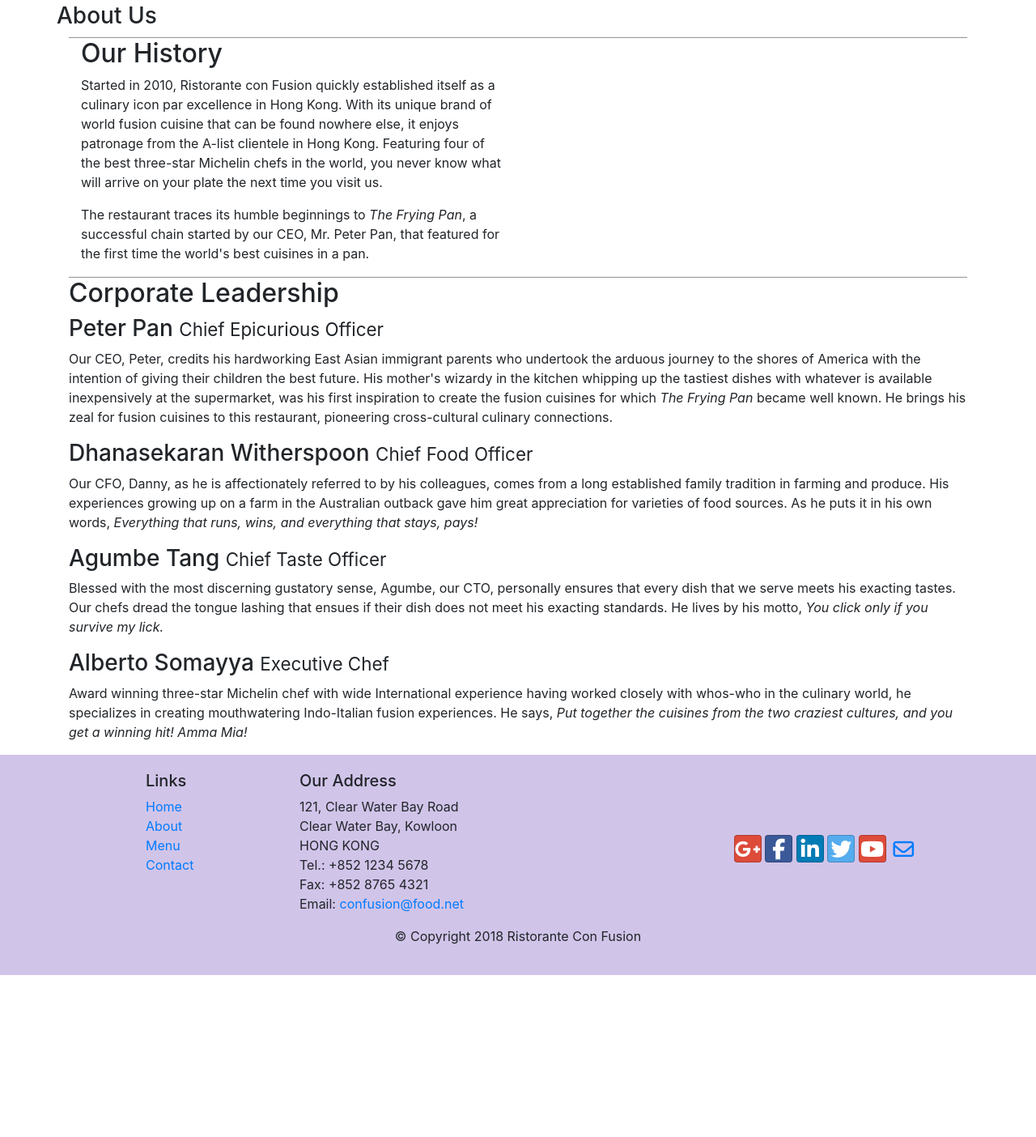
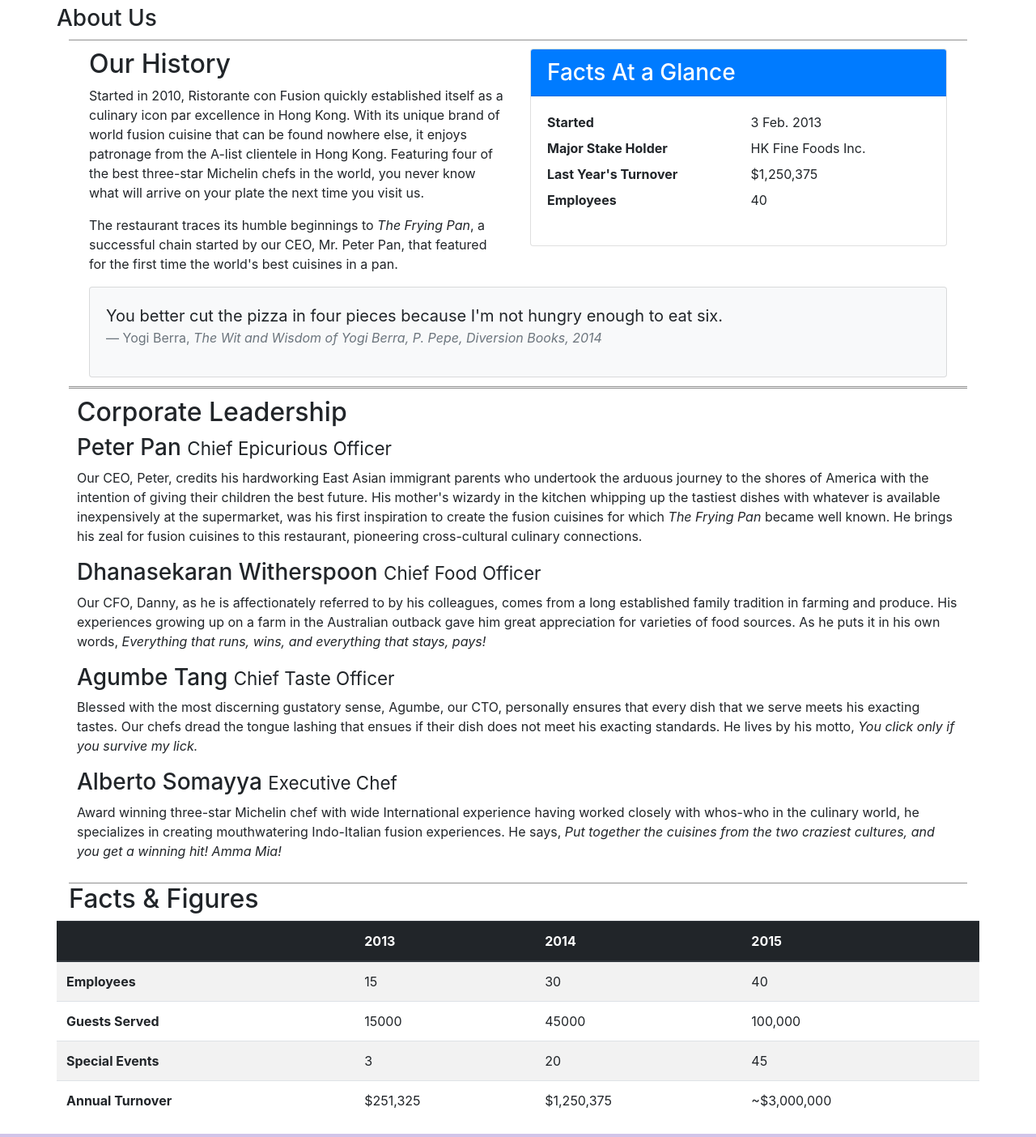
Before and after one commit to Nupur001/conFusion, a website: page aboutus.html in a window 1280 px wide. Shown: the part 359-1763 px from the top of the page at 81% size. Before the commit the page ends 1563 px from the top, so only its background shows below. Drawn offline with Linux system fonts and the light colour scheme; files whose address does not match are found by name.

Commit message:
Images, Logos and badges

```diff
--- a/aboutus.html
+++ b/aboutus.html
@@ -18,7 +18,7 @@
     <nav class="navbar navbar-dark navbar-expand-sm fixed-top">
         <div class="container">
 
-           <a class="navbar-brand" href="#">Ristorante Con Fusion</a>
+           <a class="navbar-brand mr-auto" href="index.html"><img src="img/logo.png" height="30" width="41"></a>
            <button class="navbar-toggler" type="button" data-toggle="collapse" data-target="#Navbar">
                 <span class="navbar-toggler-icon"></span>
             </button>
@@ -41,6 +41,9 @@
                     <h1>Ristorante con Fusion</h1>
                     <p>We take inspiration from the World's best cuisines, and create a unique fusion experience. Our lipsmacking creations will tickle your culinary senses!</p>
                 </div>
+                <div class="col-12 col-sm align-self-center">
+                    <img src="img/logo.png" class="img-fluid">
+                </div>
             </div>
         </div>
     </header>
@@ -56,17 +59,49 @@
 
             </div>
         </div >
-        <div class="row_content">
+        <div class="row row_content">
             <div class="col-12 col-sm-6">
                 <h2>Our History</h2>
                 <p>Started in 2010, Ristorante con Fusion quickly established itself as a culinary icon par excellence in Hong Kong. With its unique brand of world fusion cuisine that can be found nowhere else, it enjoys patronage from the A-list clientele in Hong Kong.  Featuring four of the best three-star Michelin chefs in the world, you never know what will arrive on your plate the next time you visit us.</p>
                 <p>The restaurant traces its humble beginnings to <em>The Frying Pan</em>, a successful chain started by our CEO, Mr. Peter Pan, that featured for the first time the world's best cuisines in a pan.</p>
+
             </div>
+             <div class="col-12 col-sm-6">
+                <div class="card">
+                    <h3 class="card-header bg-primary text-white">Facts At a Glance</h3>
+                    <div class="card-body">
+                        <dl class="row">
+                            <dt class="col-6">Started</dt>
+                            <dd class="col-6">3 Feb. 2013</dd>
+                            <dt class="col-6">Major Stake Holder</dt>
+                            <dd class="col-6">HK Fine Foods Inc.</dd>
+                            <dt class="col-6">Last Year's Turnover</dt>
+                            <dd class="col-6">$1,250,375</dd>
+                            <dt class="col-6">Employees</dt>
+                            <dd class="col-6">40</dd>
+                        </dl>
+                    </div>
+                </div>
+            </div>
+                        <div class="col-12">
+                <div class="card card-body bg-light">
+                    <blockquote class="blockquote">
+                        <p class="mb-0">You better cut the pizza in four pieces because
+                            I'm not hungry enough to eat six.</p>
+                        <footer class="blockquote-footer">Yogi Berra,
+                            <cite title="Source Title">The Wit and Wisdom of Yogi Berra,
+                            P. Pepe, Diversion Books, 2014</cite>
+                        </footer>
+                    </blockquote>
+                </div>
+            </div>
+
+
         </div>
 
 
         <div>
-            <div >
+            <div class="row_content">
                 <h2>Corporate Leadership</h2>
                 <h3>Peter Pan <small>Chief Epicurious Officer</small></h3>
                 <p class="d-none d-sm-block">Our CEO, Peter, credits his hardworking East Asian immigrant parents who undertook the arduous journey to the shores of America with the intention of giving their children the best future. His mother's wizardy in the kitchen whipping up the tastiest dishes with whatever is available inexpensively at the supermarket, was his first inspiration to create the fusion cuisines for which <em>The Frying Pan</em> became well known. He brings his zeal for fusion cuisines to this restaurant, pioneering cross-cultural culinary connections.</p>
@@ -76,6 +111,52 @@
                 <p class="d-none d-sm-block">Blessed with the most discerning gustatory sense, Agumbe, our CTO, personally ensures that every dish that we serve meets his exacting tastes. Our chefs dread the tongue lashing that ensues if their dish does not meet his exacting standards. He lives by his motto, <em>You click only if you survive my lick.</em></p>
                 <h3>Alberto Somayya <small>Executive Chef</small></h3>
                 <p class="d-none d-sm-block">Award winning three-star Michelin chef with wide International experience having worked closely with whos-who in the culinary world, he specializes in creating mouthwatering Indo-Italian fusion experiences. He says, <em>Put together the cuisines from the two craziest cultures, and you get a winning hit! Amma Mia!</em></p>
+            </div>
+       </div>
+       <div class="row row-content">
+            <div class="col-12 col-sm-9">
+                <h2>Facts &amp; Figures</h2>
+            </div>
+            <div class="table-responsive">
+                    <table class="table table-striped">
+                        <thead class="thead-dark">
+                            <tr>
+                                <th>&nbsp;</th>
+                                <th>2013</th>
+                                <th>2014</th>
+                                <th>2015</th>
+                            </tr>
+                        </thead>
+                        <tbody>
+                            <tr>
+                                <th>Employees</th>
+                                <td>15</td>
+                                <td>30</td>
+                                <td>40</td>
+                            </tr>
+                            <tr>
+                                <th>Guests Served</th>
+                                <td>15000</td>
+                                <td>45000</td>
+                                <td>100,000</td>
+                            </tr>
+                            <tr>
+                                <th>Special Events</th>
+                                <td>3</td>
+                                <td>20</td>
+                                <td>45</td>
+                            </tr>
+                            <tr>
+                                <th>Annual Turnover</th>
+                                <td>$251,325</td>
+                                <td>$1,250,375</td>
+                                <td>~$3,000,000</td>
+                            </tr>
+                        </tbody>
+                    </table>
+                </div>
+             <div class="col-12 col-sm-3">
+
             </div>
        </div>
 
--- a/css/style_index.css
+++ b/css/style_index.css
@@ -1,6 +1,6 @@
 .row_content{
 	margin:0px auto;
-
+	padding: 10px;
 	border-bottom: 2px ridge;
 	border-top: 2px ridge;
 
```
Also changed, not shown: contactus.html (+1 -1 lines), index.html (+28 -11 lines), img/NANU.jpg (added), img/alberto.png (added), img/buffet.png (added), img/logo.png (added), img/uthappizza.png (added).
